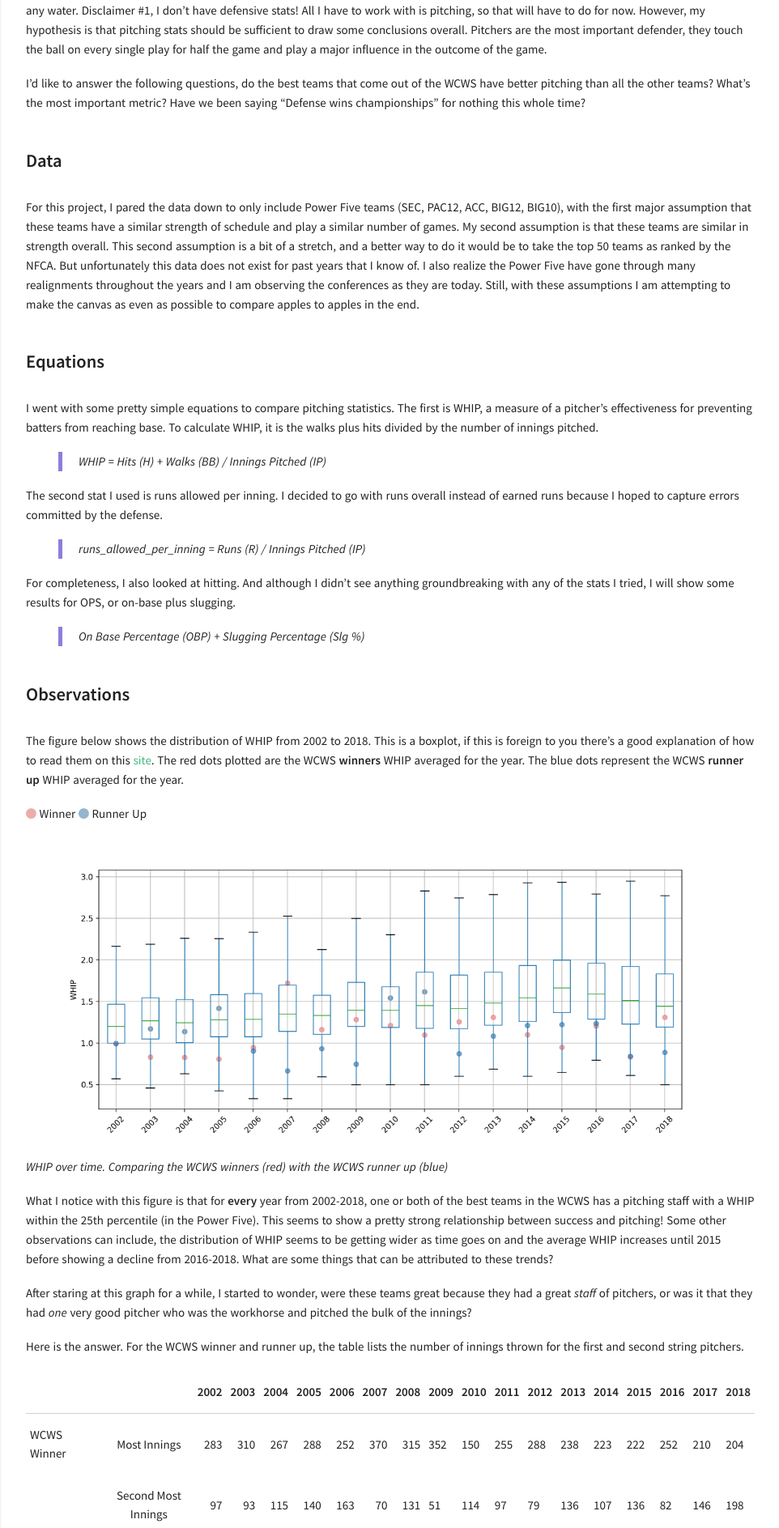
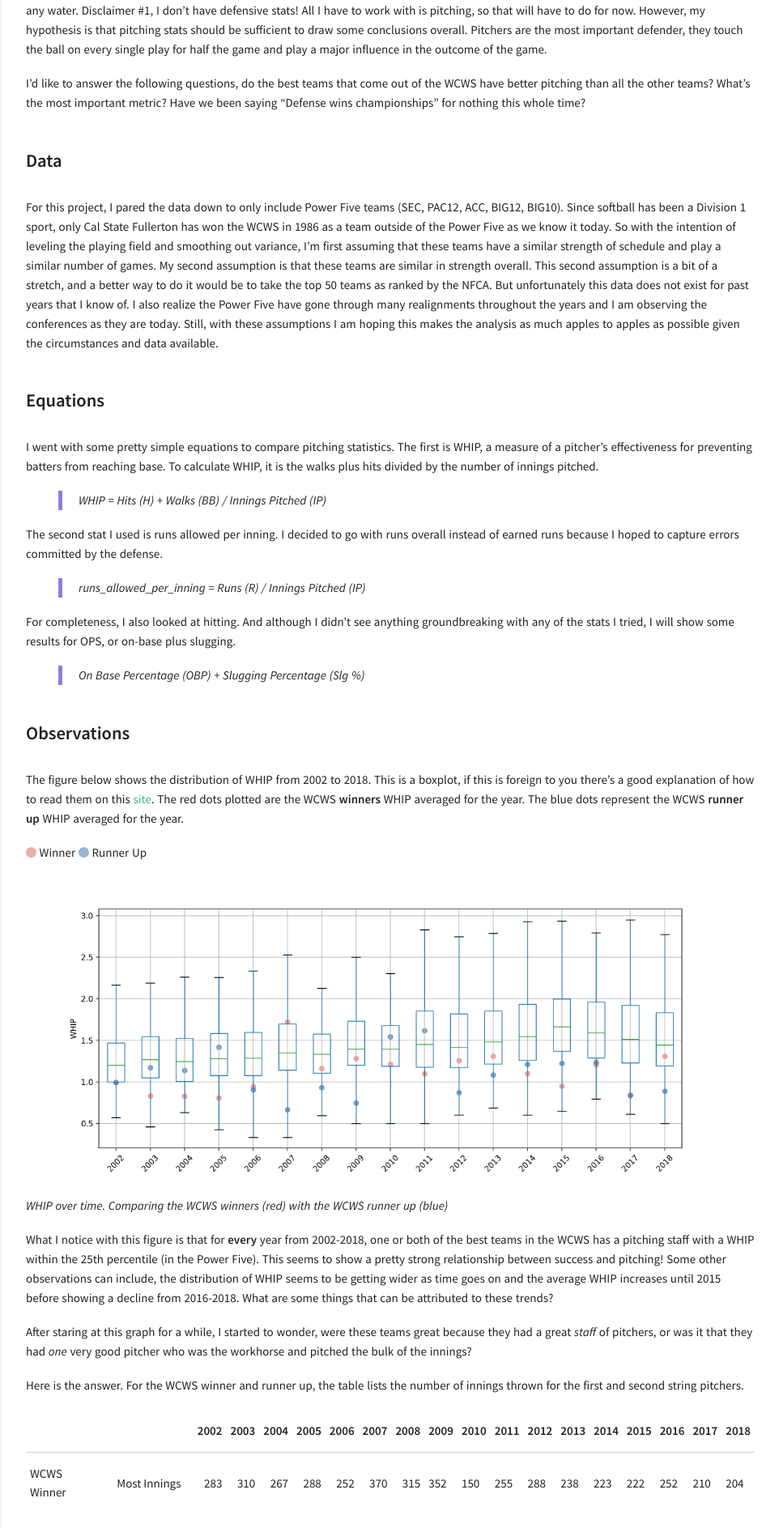
Before and after one commit to jenyeeiam/stats_blog, a Jekyll site: the page built from _posts/2020-05-03-defense-wins-champs.md, in a window 1280 px wide. Shown: the part 301-2188 px from the top of the page at 81% size, without its empty margins (318-1280 px from the left). Built offline with Jekyll 4.4.1, drawn with Linux system fonts in a browser that asks for light colours.

Commit message:
data disclaimer

```diff
--- a/_posts/2020-05-03-defense-wins-champs.md
+++ b/_posts/2020-05-03-defense-wins-champs.md
@@ -12,7 +12,7 @@ I'd like to answer the following questions, do the best teams that come out of t
 
 ### Data
 
-For this project, I pared the data down to only include Power Five teams (SEC, PAC12, ACC, BIG12, BIG10), with the first major assumption that these teams have a similar strength of schedule and play a similar number of games. My second assumption is that these teams are similar in strength overall. This second assumption is a bit of a stretch, and a better way to do it would be to take the top 50 teams as ranked by the NFCA. But unfortunately this data does not exist for past years that I know of. I also realize the Power Five have gone through many realignments throughout the years and I am observing the conferences as they are today. Still, with these assumptions I am attempting to make the canvas as even as possible to compare apples to apples in the end.
+For this project, I pared the data down to only include Power Five teams (SEC, PAC12, ACC, BIG12, BIG10). Since softball has been a Division 1 sport, only Cal State Fullerton has won the WCWS in 1986 as a team outside of the Power Five as we know it today. So with the intention of leveling the playing field and smoothing out variance, I'm first assuming that these teams have a similar strength of schedule and play a similar number of games. My second assumption is that these teams are similar in strength overall. This second assumption is a bit of a stretch, and a better way to do it would be to take the top 50 teams as ranked by the NFCA. But unfortunately this data does not exist for past years that I know of. I also realize the Power Five have gone through many realignments throughout the years and I am observing the conferences as they are today. Still, with these assumptions I am hoping this makes the analysis as much apples to apples as possible given the circumstances and data available.
 
 ### Equations
 
```
